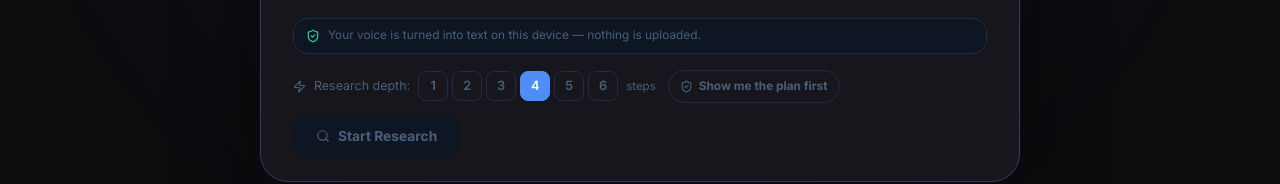
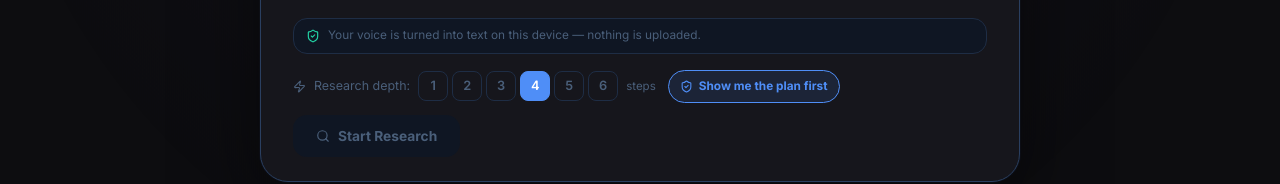
Before and after one commit to JSR2406/Market-Research-Agent-, a Next.js app in the folder frontend/: page /research in a window 1280 px wide. Shown: the part 721-905 px from the top of the page. Built offline with nearby package versions, Linux system fonts and the light colour scheme; no server answers.

Commit message:
Gates: enable by default in prod and UI
- Render: set GATES_ENABLED=true and GATE_WAIT_SECONDS=180
- /research: toggle defaults to on so S1-S3 approvals are reachable

Gates still off unless enabled; per-run/opt-in remains supported.

```diff
--- a/frontend/app/research/page.tsx
+++ b/frontend/app/research/page.tsx
@@ -58,7 +58,7 @@ export default function ResearchPage() {
   const [profile, setProfile] = useState<ProfileInit>({});
   const [resumeNote, setResumeNote] = useState("");
   // The approval gate: off by default, on when the user asks to see the plan.
-  const [gatesOn, setGatesOn] = useState(false);
+  const [gatesOn, setGatesOn] = useState(true);
   const [gate, setGate] = useState<GatePayload | null>(null);
   // A decision is in flight — the card's buttons lock until the server answers.
   const [gateBusy, setGateBusy] = useState(false);
```
Also changed, not shown: 1 other file (tests, documents, lock files or other folders).
